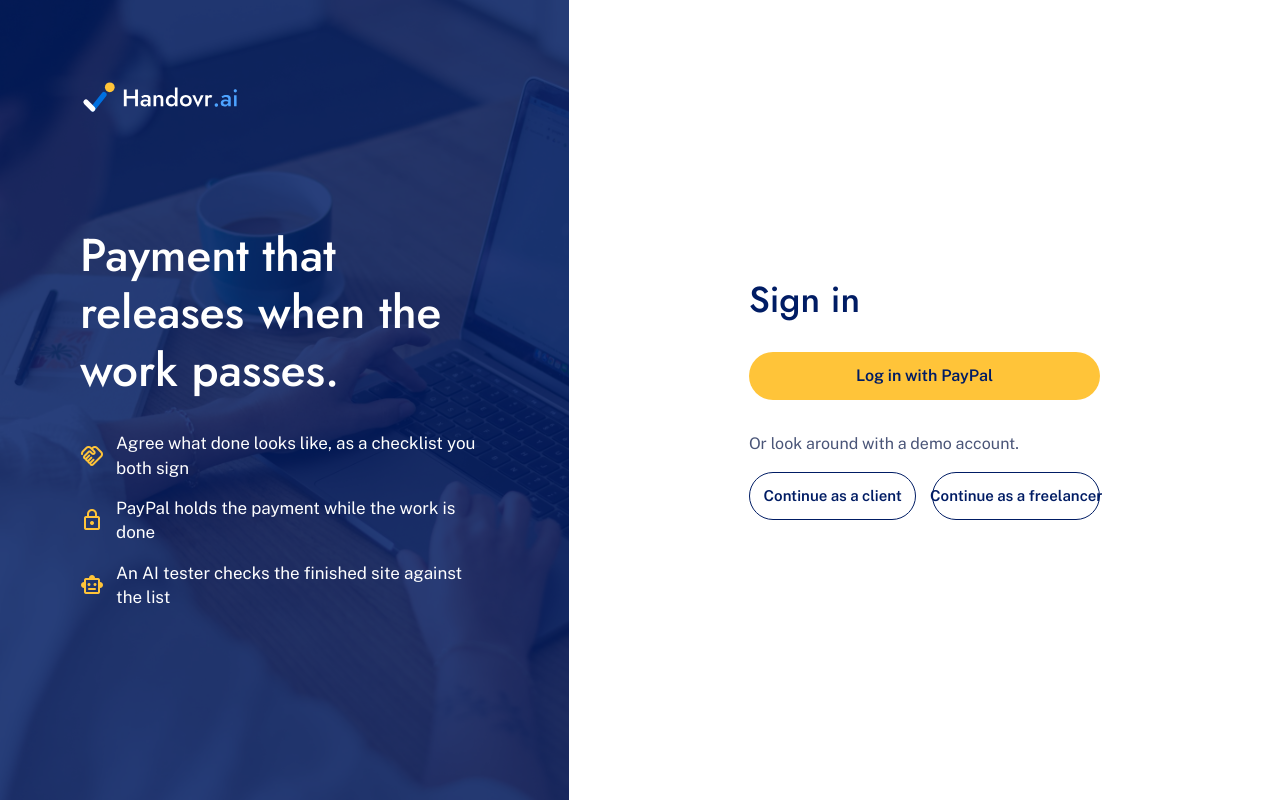
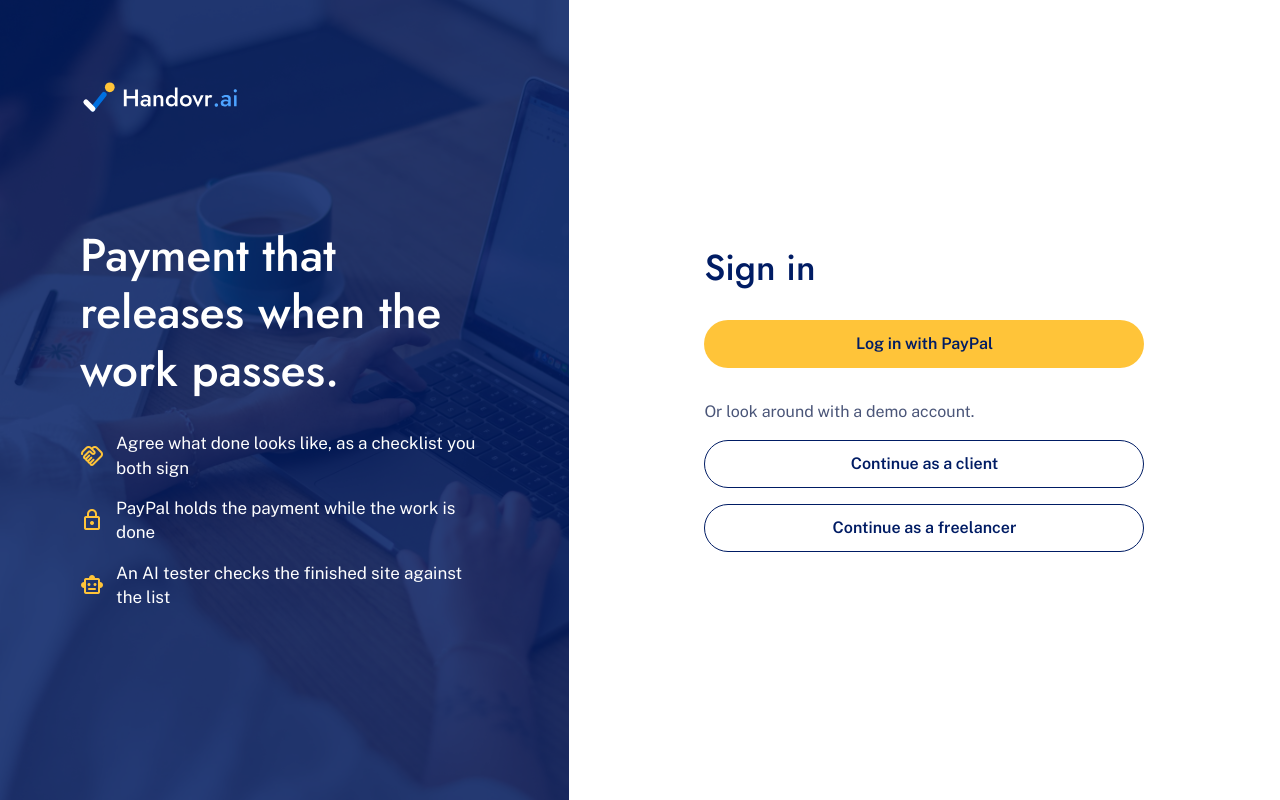
Before and after one commit to vermilion4/Handovr-AI, a Next.js app: page /sign-in in a window 1280 px wide. Built offline with nearby package versions, Linux system fonts and the light colour scheme; no server answers.

Commit message:
chore: fix sign in page responsiveness, update readme

```diff
--- a/src/app/sign-in/page.tsx
+++ b/src/app/sign-in/page.tsx
@@ -19,13 +19,13 @@
   const { error } = await searchParams;
 
   return (
-    <main className="grid min-h-screen bg-white md:grid-cols-[4fr_5fr]">
-      <section className="relative isolate flex flex-col justify-between gap-16 overflow-hidden px-6 py-8 text-white md:px-20 md:py-20">
-        <Image src="/signin-photo.jpg" alt="" fill priority sizes="(min-width: 768px) 45vw, 100vw" className="-z-20 object-cover" />
-        <div className="absolute inset-0 -z-10 bg-ink/[0.84]" />
+    <main className="grid min-h-screen bg-white lg:grid-cols-[4fr_5fr]">
+      <section className="relative isolate flex flex-col justify-between gap-16 overflow-hidden px-6 py-8 text-white md:px-12 md:py-12 lg:px-16 lg:py-20 xl:px-20">
+        <Image src="/signin-photo.jpg" alt="" fill priority sizes="(min-width: 1024px) 45vw, 100vw" className="-z-20 object-cover" />
+        <div className="absolute inset-0 -z-10 bg-ink/84" />
         <Logo reversed />
         <div>
-          <h1 className="font-display text-3xl font-medium leading-tight md:text-[46px]">
+          <h1 className="font-display text-3xl font-medium leading-tight md:text-4xl xl:text-[46px]">
             Payment that releases when the work passes.
           </h1>
           <ul className="mt-8 space-y-4">
@@ -40,7 +40,7 @@
         <span />
       </section>
 
-      <section className="flex items-center px-6 py-10 md:px-[180px]">
+      <section className="flex items-center justify-center px-6 py-10 md:py-16 lg:px-12">
         <div className="w-full max-w-[440px]">
           <h2 className="font-display text-[28px] font-medium md:text-4xl">Sign in</h2>
           {error === 'paypal' && (
@@ -55,11 +55,11 @@
             Log in with PayPal
           </a>
           <p className="mt-8 text-muted">Or look around with a demo account.</p>
-          <form action={signInAsDemo} className="mt-4 grid gap-4 md:grid-cols-2">
-            <Button variant="secondary" type="submit" name="role" value="client" className="px-4! whitespace-nowrap text-[15px]">
+          <form action={signInAsDemo} className="mt-4 grid gap-4">
+            <Button variant="secondary" type="submit" name="role" value="client" className="w-full">
               Continue as a client
             </Button>
-            <Button variant="secondary" type="submit" name="role" value="freelancer" className="px-4! whitespace-nowrap text-[15px]">
+            <Button variant="secondary" type="submit" name="role" value="freelancer" className="w-full">
               Continue as a freelancer
             </Button>
           </form>
```
Also changed, not shown: 1 other file (tests, documents, lock files or other folders).
